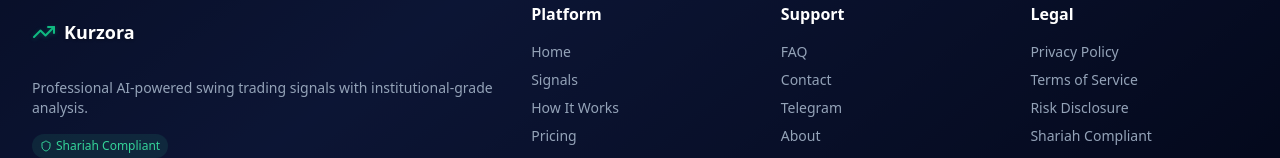
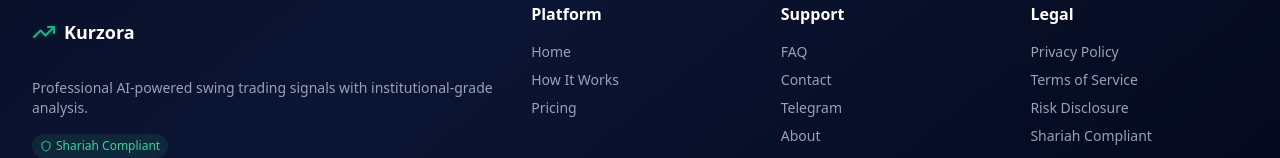
Before and after one commit to khaled-hamdy/Kurzora, a React (Vite) app: page /faq in a window 1280 px wide. Shown: the part 651-809 px from the top of the page. Built offline with nearby package versions, Linux system fonts and the light colour scheme.

Commit message:
Fix: Remove "Signals" from footer links
Removes "Signals" from the footer links on legal pages in the landing page.

```diff
--- a/src/components/Layout.tsx
+++ b/src/components/Layout.tsx
@@ -1,4 +1,3 @@
-
 import React from 'react';
 import { useAuth } from '../contexts/AuthContext';
 import { useLanguage } from '../contexts/LanguageContext';
@@ -245,7 +244,6 @@ const Layout: React.FC<LayoutProps> = ({ children }) => {
               <h3 className="text-white font-semibold mb-4 text-sm sm:text-base">{t('footer.platform')}</h3>
               <ul className="space-y-2 text-sm text-slate-400">
                 <li><Link to="/" onClick={handleFooterLinkClick} className="hover:text-white transition-colors">Home</Link></li>
-                <li><Link to="/signals" onClick={handleFooterLinkClick} className="hover:text-white transition-colors">{t('nav.signals')}</Link></li>
                 <li><Link to="/how-it-works" onClick={handleFooterLinkClick} className="hover:text-white transition-colors">{t('nav.howItWorks')}</Link></li>
                 <li><Link to="/pricing" onClick={handleFooterLinkClick} className="hover:text-white transition-colors">{t('nav.pricing')}</Link></li>
               </ul>
```
